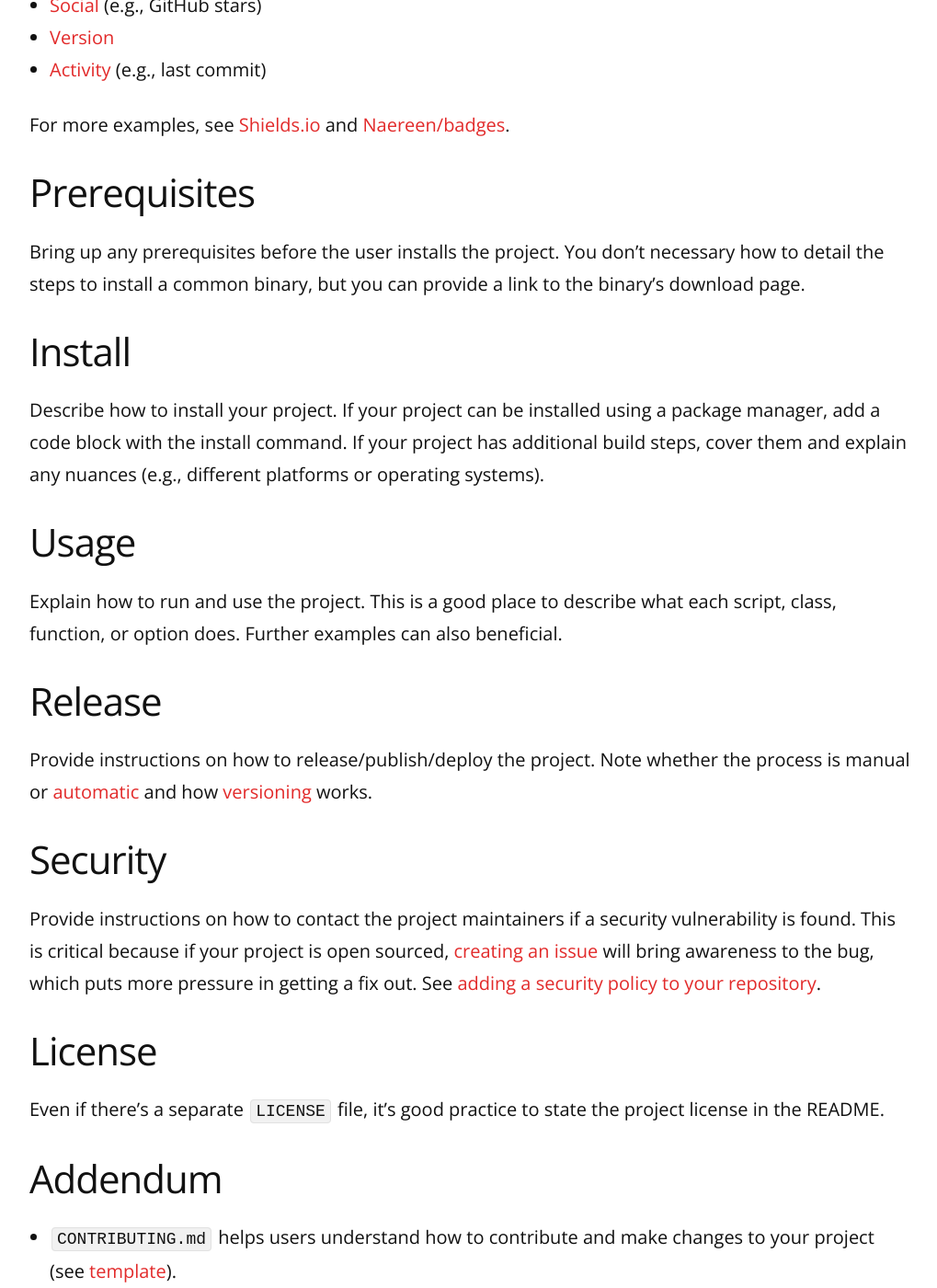
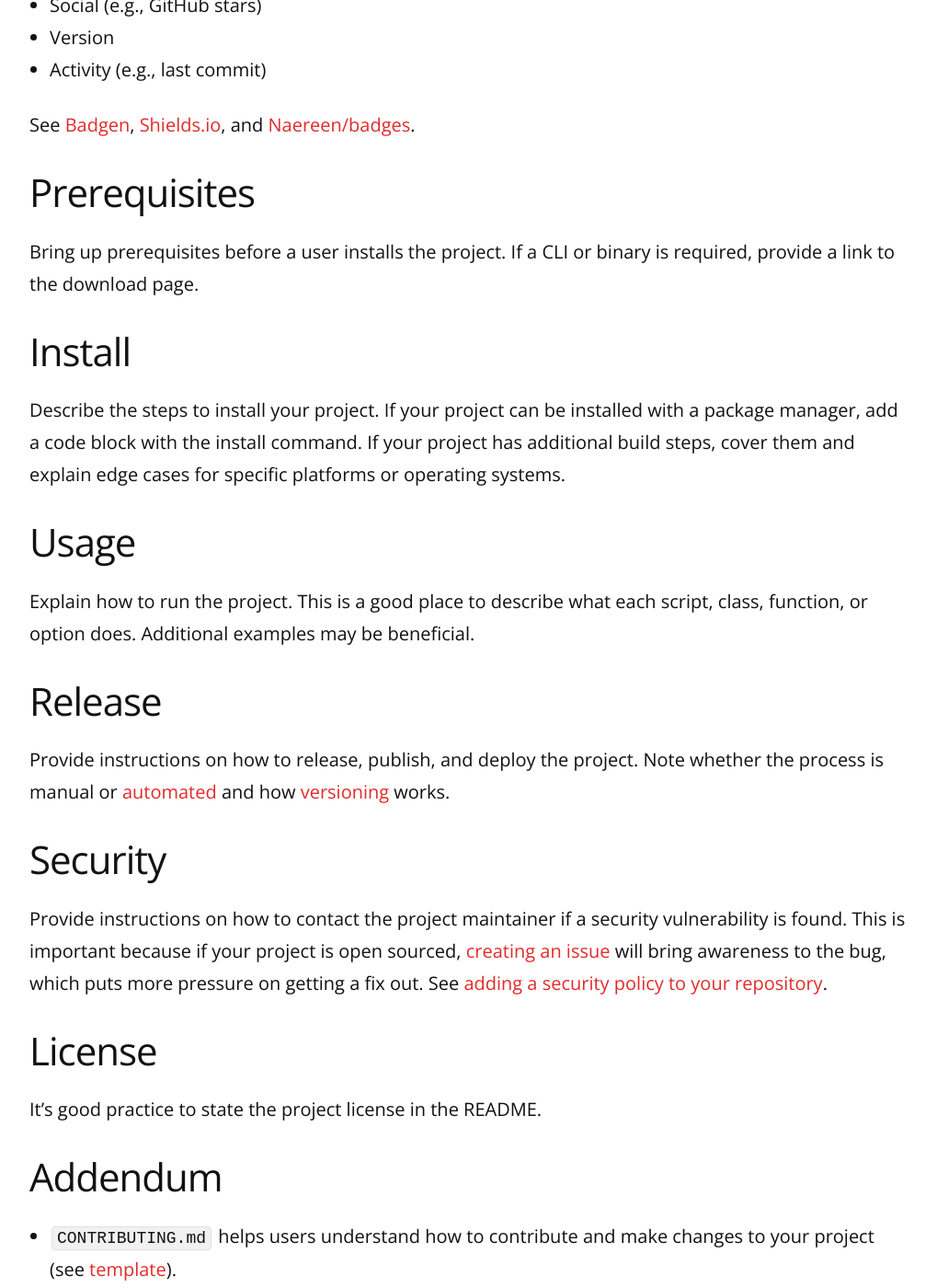
Before and after one commit to remarkablemark/remarkablemark.github.io, a Jekyll site: the page built from _posts/2021/2021-01-03-how-to-write-a-great-readme.md, in a window 1280 px wide and 1400 px high, scrolled down 1372 px. Shown: the whole window at 92% size, without its empty margins (128-1147 px from the left). Built offline with Jekyll 4.4.1, drawn with Linux system fonts in a browser that asks for light colours; comment, search, counter and statistics services are not loaded; some of the changed text lies outside the part shown.

Commit message:
fix(posts): update "How to write a great README"
Post: 2021-01-03-how-to-write-a-great-readme.md

Remove 404 links from Shields.io and improve wording, grammar, and
readability.

```diff
--- a/_posts/2021/2021-01-03-how-to-write-a-great-readme.md
+++ b/_posts/2021/2021-01-03-how-to-write-a-great-readme.md
@@ -20,56 +21,56 @@ Sections of a great README:
 
 ## Introduction
 
-The introduction should explain in 1-2 sentences what your project does and why the user should care.
+Explain in 1-2 sentences _what_ your project does and _why_ someone should care.
 
-Provide a quickstart example since there's a direct correlation between how easy it is to use the project and how many people using it. Demos can be created using:
+There's a direct correlation between how easy it is to use the project and how many people are using it, so provide a quickstart demo:
 
-- [Repl.it](https://repl.it/)
+- [Replit](https://replit.com/)
 - [CodeSandbox](https://codesandbox.io/)
 - [JSFiddle](https://jsfiddle.net/)
 
 ## Badges
 
-Badges provide metadata (and signals) that can help the user decide whether to use your project or not. Include information like:
+Badges provide metadata and signals that can help someone decide whether to use your project or not. Include info like:
 
-- [Build](https://shields.io/category/build)
-- [Code coverage](https://shields.io/category/coverage)
-- [Dependencies](https://shields.io/category/dependencies)
-- [Size](https://shields.io/category/size)
-- [Downloads](https://shields.io/category/downloads)
-- [Social](https://shields.io/category/social) (e.g., GitHub stars)
-- [Version](https://shields.io/category/version)
-- [Activity](https://shields.io/category/activity) (e.g., last commit)
+- Build
+- Code coverage
+- Dependencies
+- Size
+- Downloads
+- Social (e.g., GitHub stars)
+- Version
+- Activity (e.g., last commit)
 
-For more examples, see [Shields.io](https://shields.io/) and [Naereen/badges](https://naereen.github.io/badges/).
+See [Badgen](https://badgen.net/), [Shields.io](https://shields.io/), and [Naereen/badges](https://naereen.github.io/badges/).
 
 ## Prerequisites
 
-Bring up any prerequisites before the user installs the project. You don't necessary how to detail the steps to install a common binary, but you can provide a link to the binary's download page.
+Bring up prerequisites before a user installs the project. If a CLI or binary is required, provide a link to the download page.
 
 ## Install
 
-Describe how to install your project. If your project can be installed using a package manager, add a code block with the install command. If your project has additional build steps, cover them and explain any nuances (e.g., different platforms or operating systems).
+Describe the steps to install your project. If your project can be installed with a package manager, add a code block with the install command. If your project has additional build steps, cover them and explain edge cases for specific platforms or operating systems.
 
 ## Usage
 
-Explain how to run and use the project. This is a good place to describe what each script, class, function, or option does. Further examples can also beneficial.
+Explain how to run the project. This is a good place to describe what each script, class, function, or option does. Additional examples may be beneficial.
 
 ## Release
 
-Provide instructions on how to release/publish/deploy the project. Note whether the process is manual or [automatic](https://wikipedia.org/wiki/Continuous_deployment) and how [versioning](https://wikipedia.org/wiki/Software_versioning) works.
+Provide instructions on how to release, publish, and deploy the project. Note whether the process is manual or [automated](https://wikipedia.org/wiki/Continuous_deployment) and how [versioning](https://wikipedia.org/wiki/Software_versioning) works.
 
 ## Security
 
-Provide instructions on how to contact the project maintainers if a security vulnerability is found. This is critical because if your project is open sourced, [creating an issue](https://docs.github.com/en/free-pro-team@latest/github/managing-your-work-on-github/creating-an-issue) will bring awareness to the bug, which puts more pressure in getting a fix out. See [adding a security policy to your repository](https://docs.github.com/en/free-pro-team@latest/github/managing-security-vulnerabilities/adding-a-security-policy-to-your-repository).
+Provide instructions on how to contact the project maintainer if a security vulnerability is found. This is important because if your project is open sourced, [creating an issue](https://docs.github.com/issues/tracking-your-work-with-issues/creating-an-issue) will bring awareness to the bug, which puts more pressure on getting a fix out. See [adding a security policy to your repository](https://docs.github.com/code-security/getting-started/adding-a-security-policy-to-your-repository).
 
 ## License
 
-Even if there's a separate `LICENSE` file, it's good practice to state the project license in the README.
+It's good practice to state the project license in the README.
 
 ## Addendum
 
 - `CONTRIBUTING.md` helps users understand how to contribute and make changes to your project (see [template](https://gist.github.com/PurpleBooth/b24679402957c63ec426)).
-- [`CODE_OF_CONDUCT.md`] helps users understand how to conduct interactions with the project (see [GitHub Docs](https://docs.github.com/en/free-pro-team@latest/github/building-a-strong-community/adding-a-code-of-conduct-to-your-project)).
+- [`CODE_OF_CONDUCT.md`] helps users understand how to conduct interactions with the project (see [GitHub Docs](https://docs.github.com/communities/setting-up-your-project-for-healthy-contributions/adding-a-code-of-conduct-to-your-project)).
 - If there are a lot of headings, include a table of contents at the beginning.
 - ["3 tips to be a better writer"]({% post_url 2020/2020-12-16-tips-to-be-a-better-writer %})
```
Also changed, not shown: other parts of _posts/2021/2021-01-03-how-to-write-a-great-readme.md (+2 -1 lines).
